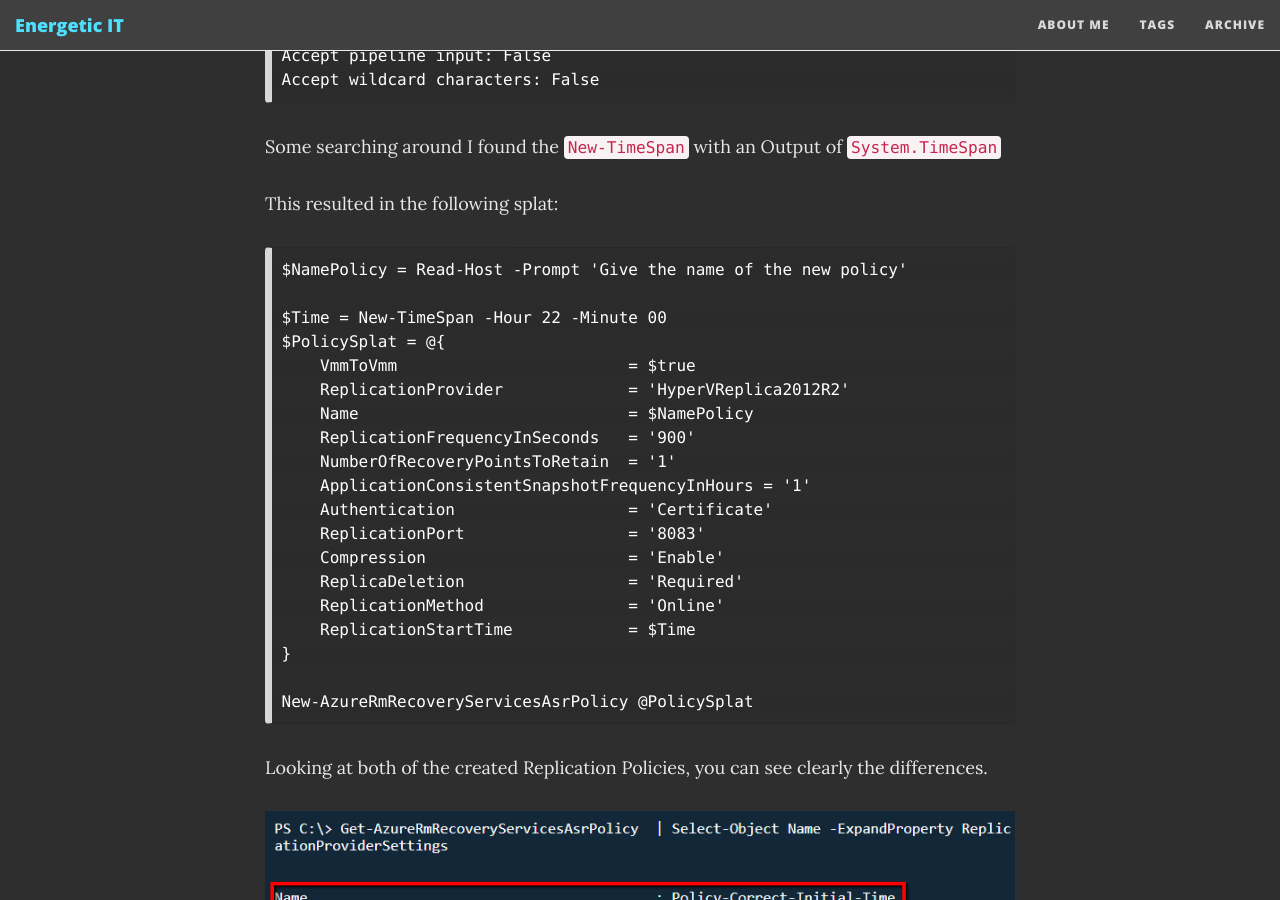
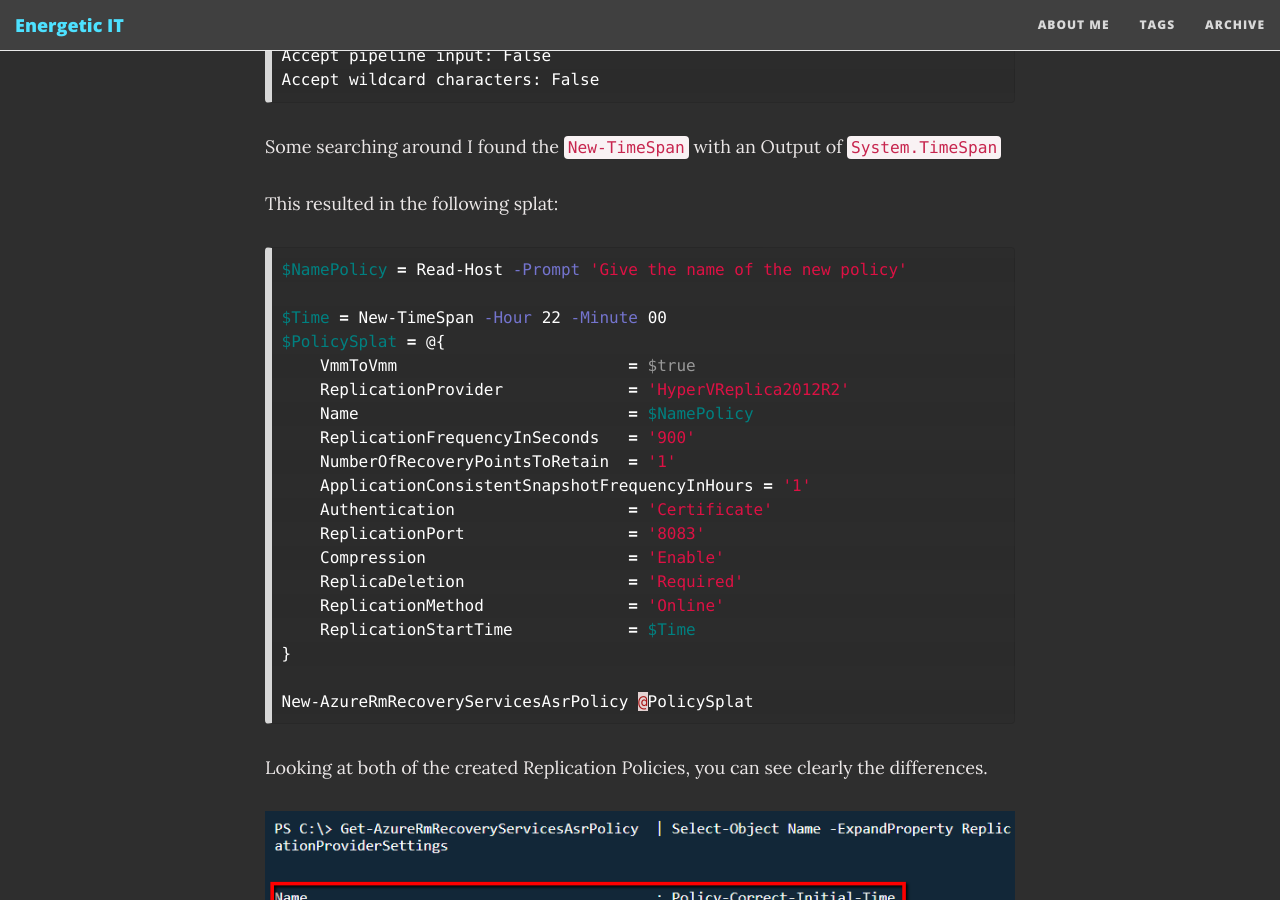
Before and after one commit to energetic-it/energetic-it.github.io, a Jekyll site: the page built from _posts/2018-08-21-azure-site-recovery-replication-policy-bug.md, in a window 1280 px wide and 900 px high, scrolled down 4833 px. Built offline with Jekyll 4.4.1, drawn with Linux system fonts in a browser that asks for light colours; nearby versions of some CDN libraries; comment, search, counter and statistics services are not loaded.

Commit message:
change the code block to powershell

````diff
--- a/_posts/2018-08-21-azure-site-recovery-replication-policy-bug.md
+++ b/_posts/2018-08-21-azure-site-recovery-replication-policy-bug.md
@@ -117,7 +117,7 @@ Some searching around I found the `New-TimeSpan` with an Output of `System.TimeS
 
 This resulted in the following splat:
 
-```text
+```powershell
 $NamePolicy = Read-Host -Prompt 'Give the name of the new policy'
 
 $Time = New-TimeSpan -Hour 22 -Minute 00
````
